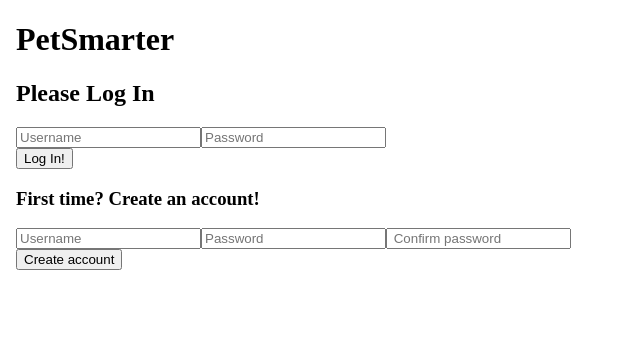
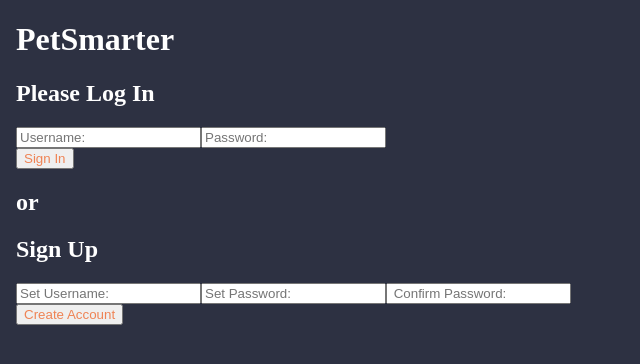
Before and after one commit to jodonpacc/Pet-Store-Website-CSCI-3321, a React (Create React App) app in the folder client/: page / in a window 1280 px wide. Shown: the top 364 px of the page, without its empty margins (0-640 px from the left). Built offline with nearby package versions, Linux system fonts and the light colour scheme.

Commit message:
started styling to match mockup

```diff
--- /dev/null
+++ b/client/src/CSS/style.css
@@ -0,0 +1,11 @@
+html {
+    background-color: #2D3142;
+}
+
+h1,h2 {
+    color: #FFFFFF;
+}
+
+.login-button, .signup-button {
+    color: #EF8354;
+}
--- a/client/src/components/Login.js
+++ b/client/src/components/Login.js
@@ -1,3 +1,5 @@
+import '../CSS/style.css';
+
 function Login() {
     return (
         <>
@@ -5,7 +7,7 @@
                 <title>Log In/Sign Up</title>
                 <meta charset="UTF-8" />
             </head>
-            <body>
+            <body class="login-page">
                 <h1>PetSmarter</h1>
                 <div class="login">
                     <div class="subtitle">
@@ -13,25 +15,28 @@
                     </div>
 
                     <form class="user-pass">
-                        <input type="text" name="Username" id="user" placeholder="Username" minlength="5" maxlength="20"></input>
-                        <input type="password" name="Password" id="pass" placeholder="Password" minlength="8" maxlength="20"></input>
+                        <input type="text" name="Username" id="user" placeholder="Username:" minlength="5" maxlength="20"></input>
+                        <input type="password" name="Password" id="pass" placeholder="Password:" minlength="8" maxlength="20"></input>
 
                         <div class="login-submit">
-                            <input type="submit" name="login-button" id="login-button" value="Log In!"></input>
+                            <input type="submit" class="login-button" name="login-button" id="login-button" value="Sign In"></input>
                         </div>
                     </form>
                 </div>
+                <h2>or</h2>
                 <div class="signup">
-                    <h3>First time? Create an account!</h3>
+                    <div class="subtitle">
+                        <h2>Sign Up</h2>
+                    </div>
 
                     <div class="user-pass">
-                        <input type="text" name="Username" id="user" placeholder="Username" minlength="5" maxlength="20"></input>
-                        <input type="password" name="Password" id="pass" placeholder="Password" minlength="8" maxlength="20"></input>
-                        <input type="password" name="Password" id="pass" placeholder=" Confirm password" minlength="8" maxlength="20"></input>
+                        <input type="text" name="Username" id="user" placeholder="Set Username:" minlength="5" maxlength="20"></input>
+                        <input type="password" name="Password" id="pass" placeholder="Set Password:" minlength="8" maxlength="20"></input>
+                        <input type="password" name="Password" id="pass" placeholder=" Confirm Password:" minlength="8" maxlength="20"></input>
                     </div>
 
                     <div class="signup-submit">
-                        <input type="submit" name="signup-button" id="signup-button" value="Create account"></input>
+                        <input type="submit" class="signup-button" name="signup-button" id="signup-button" value="Create Account"></input>
                     </div>
                 </div>
             </body>
```
